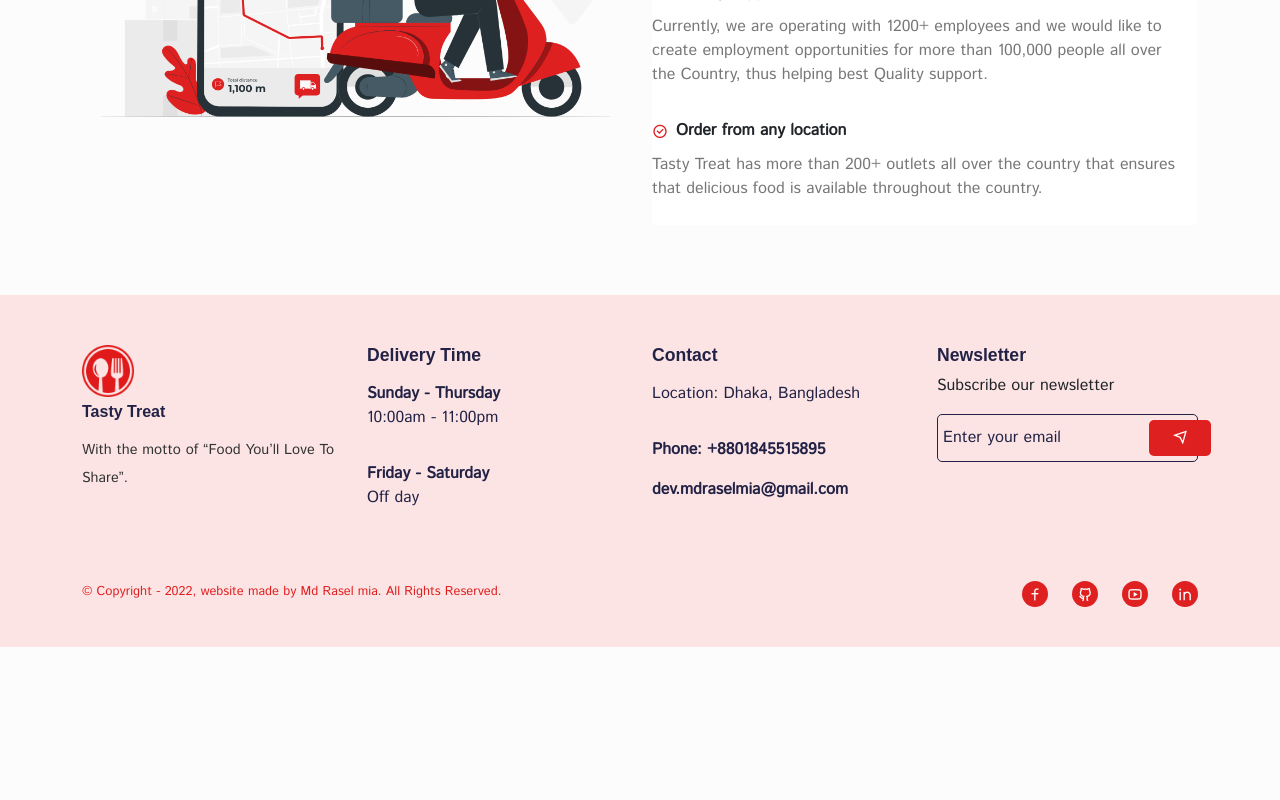
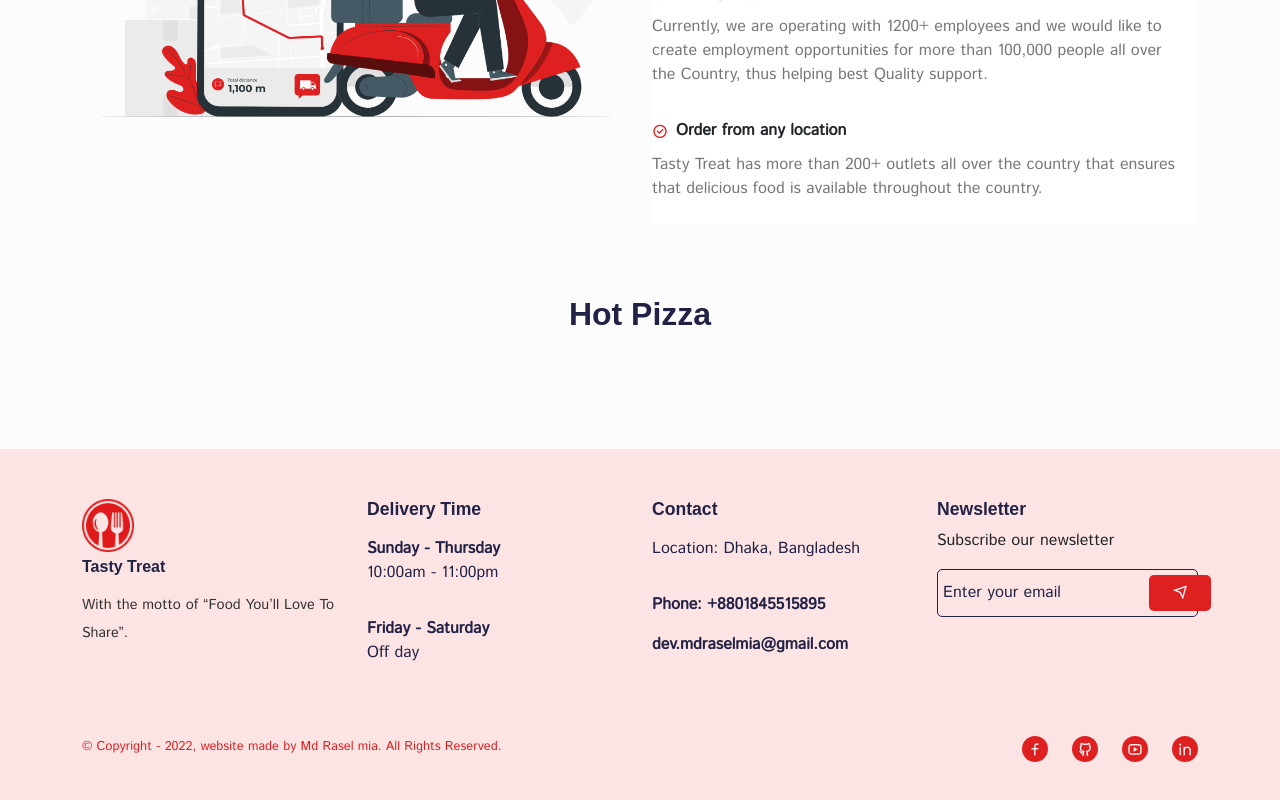
Before and after one commit to mdraselmiah95/tasty-treat-app, a React (Create React App) app: page /home in a window 1280 px wide. Shown: the part 3522-4322 px from the top of the page. Before the commit the page ends 4169 px from the top, so only its background shows below. Built offline with nearby package versions, Linux system fonts and the light colour scheme; a web font is replaced by a local one.

Commit message:
WIP on Tasty Treat Food App Hot Pizza section

```diff
--- a/src/pages/Home.jsx
+++ b/src/pages/Home.jsx
@@ -171,9 +171,7 @@ const Home = () => {
           </Row>
         </Container>
       </section>
-
       {/* Popular Foods */}
-
       <section>
         <Container>
           <Row>
@@ -232,9 +230,7 @@ const Home = () => {
           </Row>
         </Container>
       </section>
-
       {/* Why we choose you */}
-
       <section className="why__choose-us">
         <Container>
           <Row>
@@ -295,6 +291,16 @@ const Home = () => {
           </Row>
         </Container>
       </section>
+      {/* Hot Pizza section */}
+      <section className="pt-0">
+        <Container>
+          <Row>
+            <Col lg="12" className="text-center mb-5 ">
+              <h2>Hot Pizza</h2>
+            </Col>
+          </Row>
+        </Container>
+      </section>
     </Helmet>
   );
 };
```
